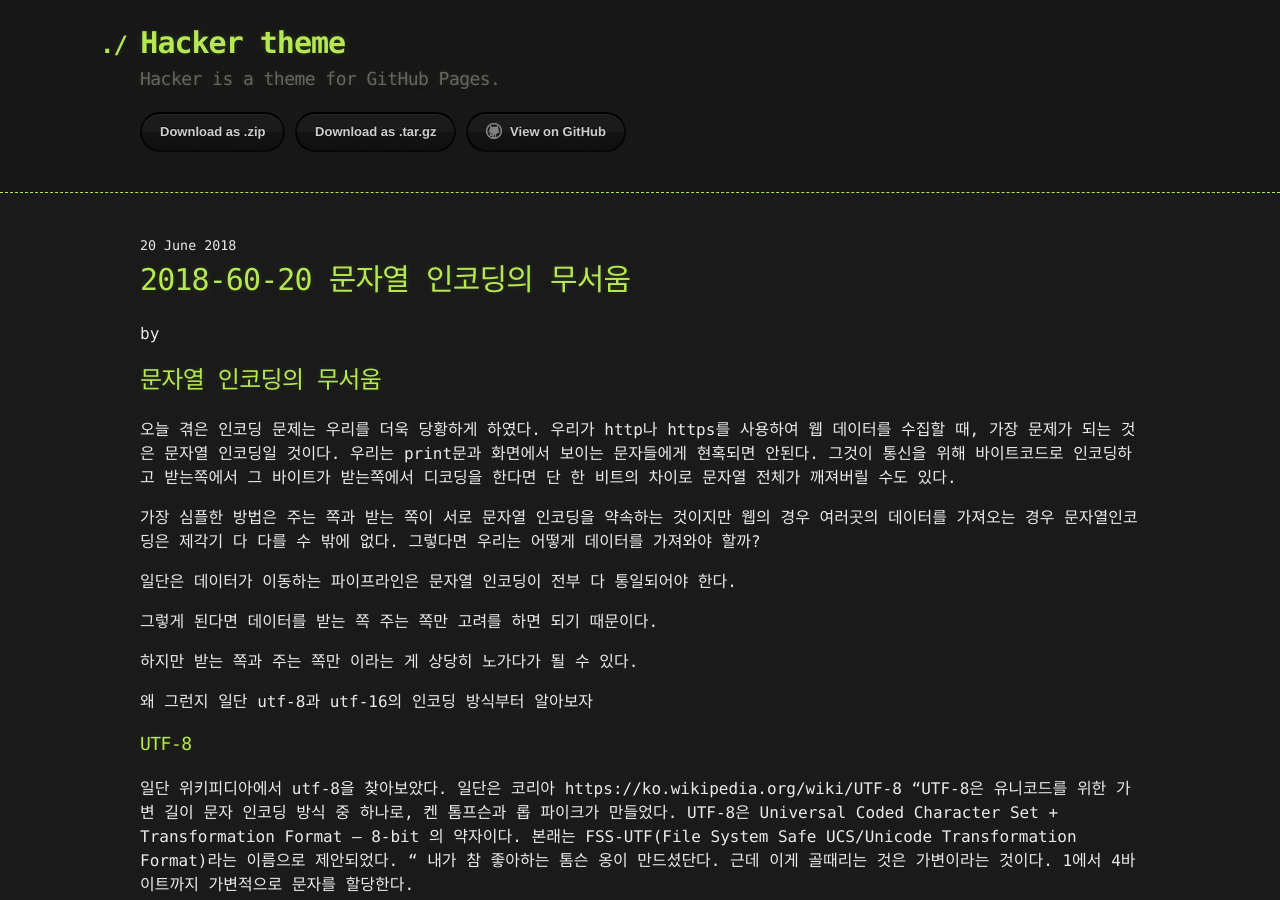
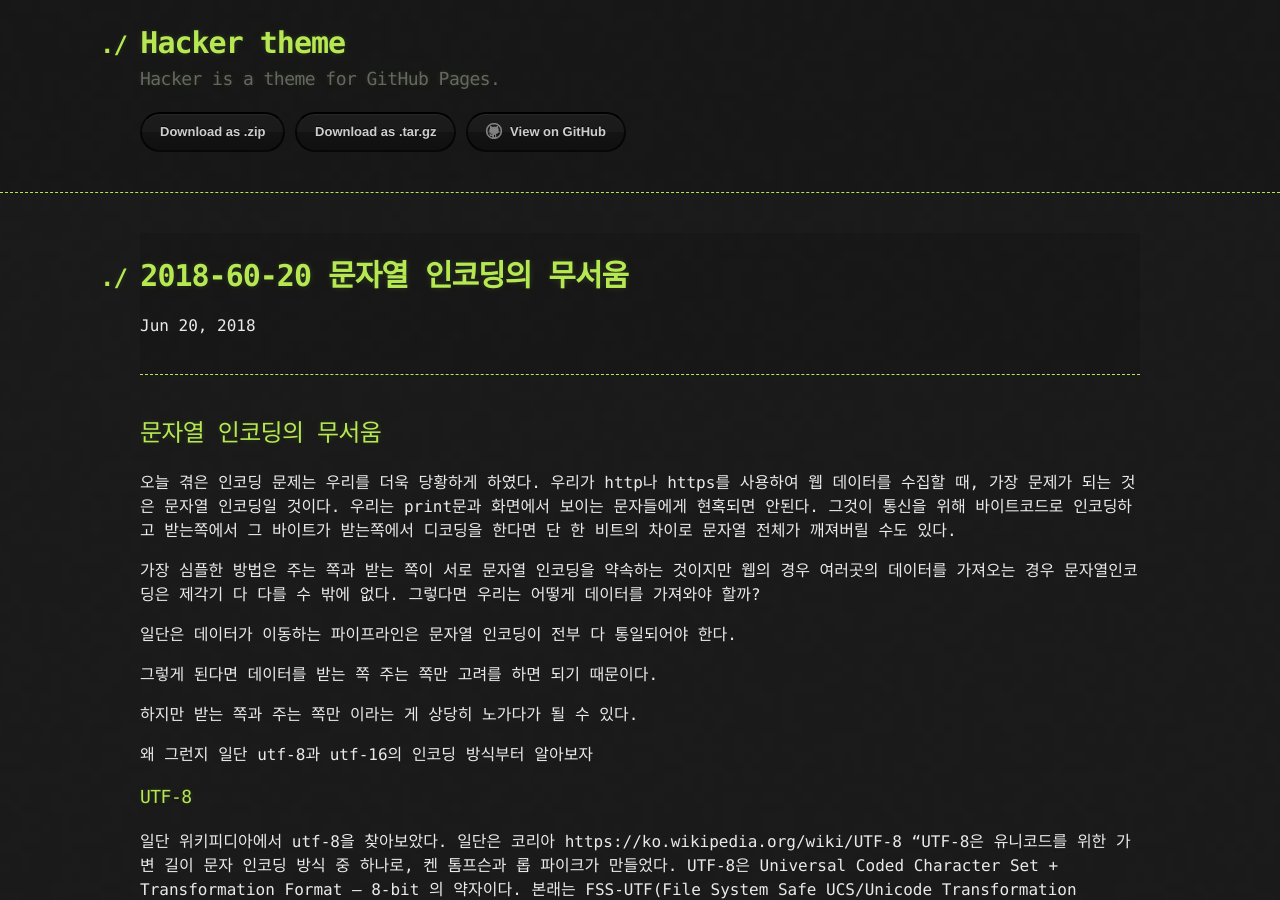
Before and after one commit to kooock/kooock.github.io, a Jekyll site: the page built from _posts/2018-06-20-today_something_20180620.md, in a window 1280 px wide and 900 px high. Built offline with Jekyll 4.4.1, drawn with Linux system fonts in a browser that asks for light colours; comment, search, counter and statistics services are not loaded; some of the changed text lies outside the part shown.

Commit message:
retamplate posts

```diff
--- a/_layouts/post.html
+++ b/_layouts/post.html
@@ -1,22 +1,38 @@
 ---
 layout: default
 ---
+<article class="post" itemscope itemtype="http://schema.org/BlogPosting">
 
+  <script type="text/javascript" async
+  src="https://cdn.mathjax.org/mathjax/latest/MathJax.js?config=TeX-MML-AM_CHTML">
+  </script>
+  <header class="post-header">
+    <h1 class="post-title" itemprop="name headline">{{ page.title | escape }}</h1>
+    <p class="post-meta"><time datetime="{{ page.date | date_to_xmlschema }}" itemprop="datePublished">{{ page.date | date: "%b %-d, %Y" }}</time>{% if page.author %} • <span itemprop="author" itemscope itemtype="http://schema.org/Person"><span itemprop="name">{{ page.author }}</span></span>{% endif %}</p>
+  </header>
 
-<script type="text/javascript" async
-        src="https://cdn.mathjax.org/mathjax/latest/MathJax.js?config=TeX-MML-AM_CHTML">
+  <div class="post-content" itemprop="articleBody">
+    {{ content }}
+  </div>
+
+  <div id="disqus_thread"></div>
+<script>
+/**
+*  RECOMMENDED CONFIGURATION VARIABLES: EDIT AND UNCOMMENT THE SECTION BELOW TO INSERT DYNAMIC VALUES FROM YOUR PLATFORM OR CMS.
+*  LEARN WHY DEFINING THESE VARIABLES IS IMPORTANT: https://disqus.com/admin/universalcode/#configuration-variables*/
+/*
+var disqus_config = function () {
+this.page.url = PAGE_URL;  // Replace PAGE_URL with your page's canonical URL variable
+this.page.identifier = PAGE_IDENTIFIER; // Replace PAGE_IDENTIFIER with your page's unique identifier variable
+};
+*/
+(function() { // DON'T EDIT BELOW THIS LINE
+var d = document, s = d.createElement('script');
+s.src = '//helloworldpark.disqus.com/embed.js';
+s.setAttribute('data-timestamp', +new Date());
+(d.head || d.body).appendChild(s);
+})();
 </script>
+<noscript>Please enable JavaScript to view the <a href="https://disqus.com/?ref_noscript">comments powered by Disqus.</a></noscript>
 
-<small>{{ page.date | date: "%-d %B %Y" }}</small>
-<h1>{{ page.title }}</h1>
-
-<p class="view">by {{ page.author | default: site.author }}</p>
-
-
-{{content}}
-
-
-
-{% if page.tags %}
-  <small>tags: <em>{{ page.tags | join: "</em> - <em>" }}</em></small>
-{% endif %}
+</article>
```
